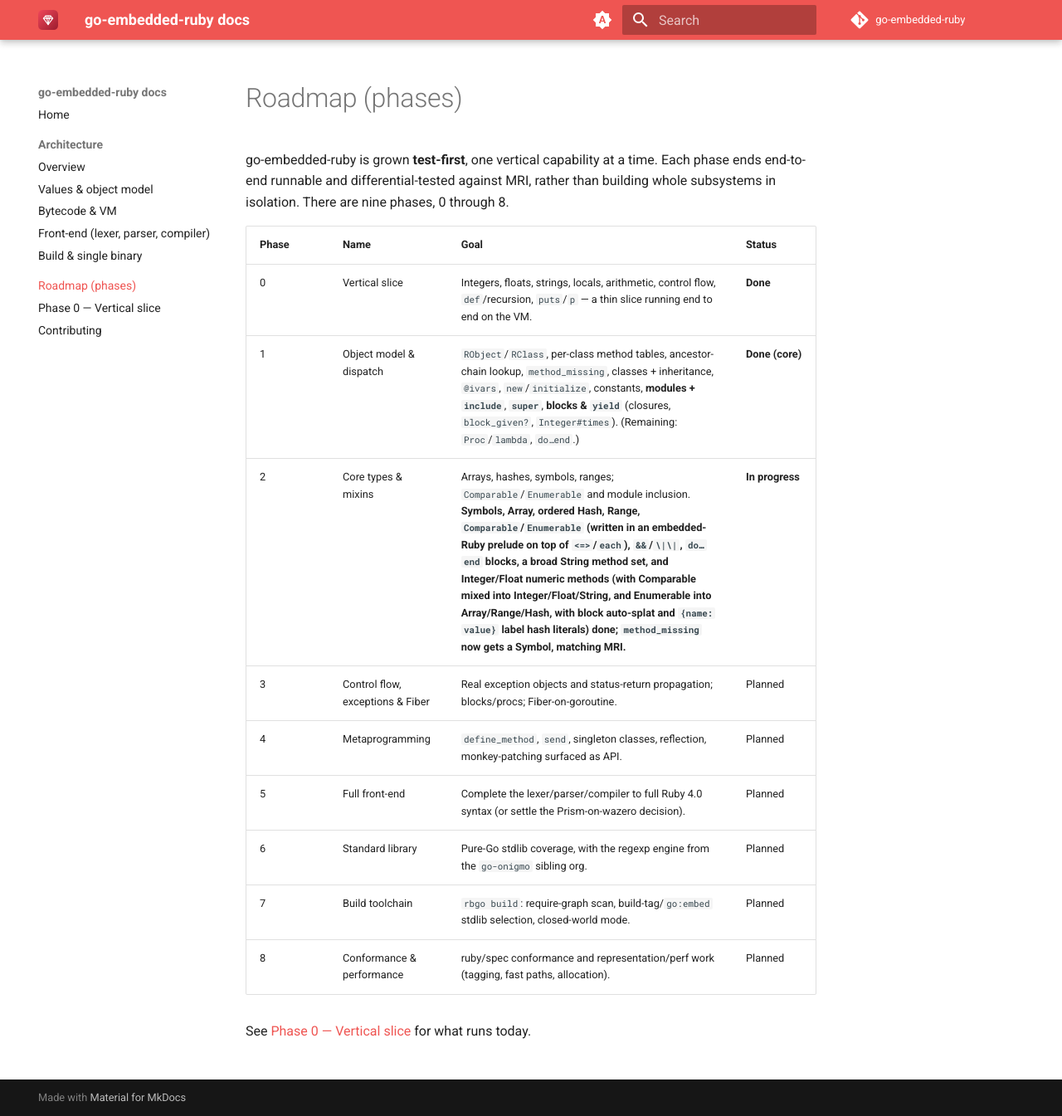
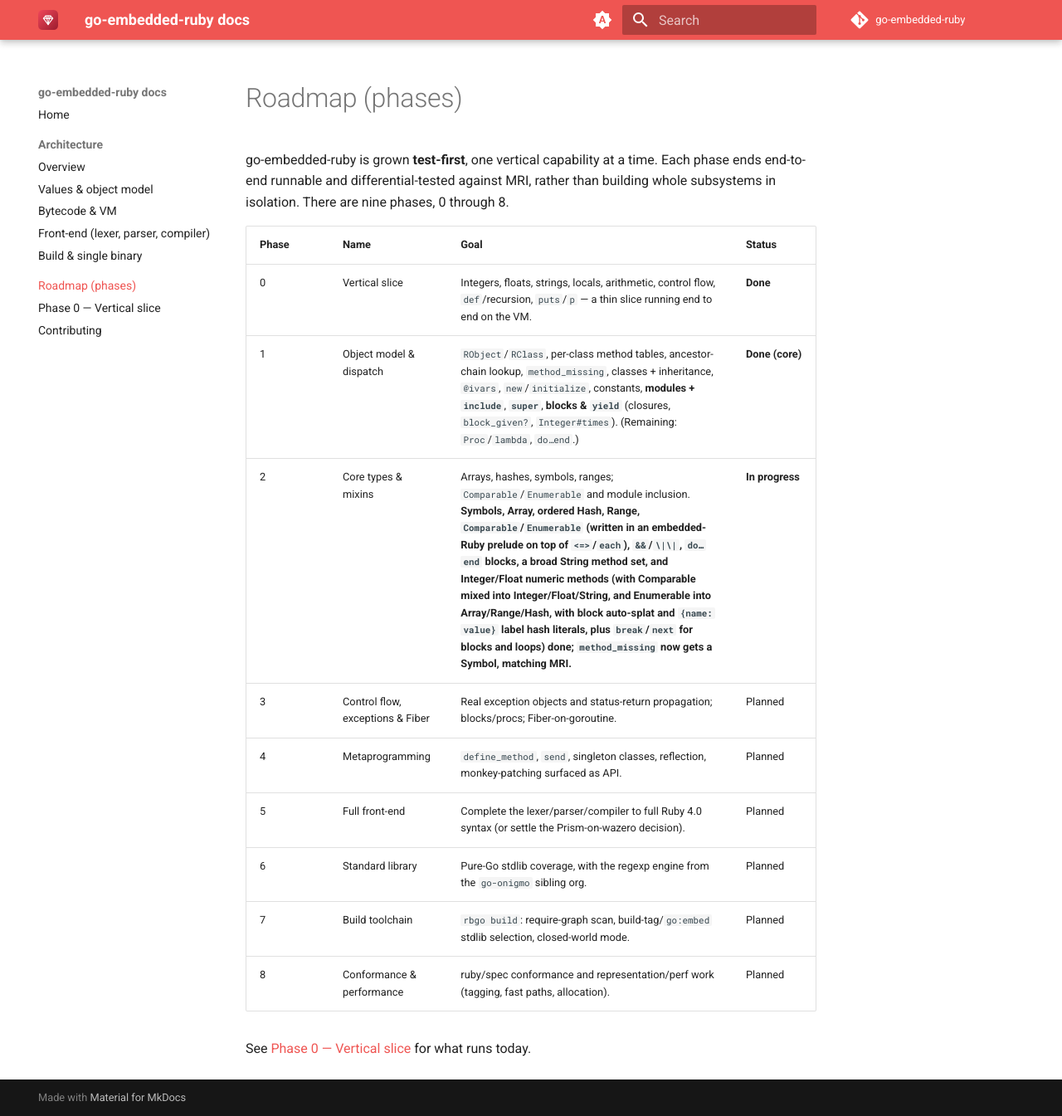
Before and after one commit to go-embedded-ruby/docs, an MkDocs documentation site: the page built from docs/roadmap.md, in a window 1280 px wide and 1345 px high. Shown: the whole window at 83% size. Built offline with MkDocs 1.6.1 and Material for MkDocs 9.7.7, drawn with Linux system fonts in a browser that asks for light colours; the version menu is left out.

Commit message:
docs(roadmap): record break/next
Co-Authored-By: Claude Opus 4.8 (1M context) <noreply@anthropic.com>

```diff
--- a/docs/roadmap.md
+++ b/docs/roadmap.md
@@ -8,7 +8,7 @@ building whole subsystems in isolation. There are nine phases, 0 through 8.
 | --- | --- | --- | --- |
 | 0 | Vertical slice | Integers, floats, strings, locals, arithmetic, control flow, `def`/recursion, `puts`/`p` — a thin slice running end to end on the VM. | **Done** |
 | 1 | Object model & dispatch | `RObject`/`RClass`, per-class method tables, ancestor-chain lookup, `method_missing`, classes + inheritance, `@ivars`, `new`/`initialize`, constants, **modules + `include`**, **`super`**, **blocks & `yield`** (closures, `block_given?`, `Integer#times`). (Remaining: `Proc`/`lambda`, `do…end`.) | **Done (core)** |
-| 2 | Core types & mixins | Arrays, hashes, symbols, ranges; `Comparable`/`Enumerable` and module inclusion. **Symbols, Array, ordered Hash, Range, `Comparable`/`Enumerable` (written in an embedded-Ruby prelude on top of `<=>`/`each`), `&&`/`\|\|`, `do…end` blocks, a broad String method set, and Integer/Float numeric methods (with Comparable mixed into Integer/Float/String, and Enumerable into Array/Range/Hash, with block auto-splat and `{name: value}` label hash literals) done; `method_missing` now gets a Symbol, matching MRI.** | **In progress** |
+| 2 | Core types & mixins | Arrays, hashes, symbols, ranges; `Comparable`/`Enumerable` and module inclusion. **Symbols, Array, ordered Hash, Range, `Comparable`/`Enumerable` (written in an embedded-Ruby prelude on top of `<=>`/`each`), `&&`/`\|\|`, `do…end` blocks, a broad String method set, and Integer/Float numeric methods (with Comparable mixed into Integer/Float/String, and Enumerable into Array/Range/Hash, with block auto-splat and `{name: value}` label hash literals, plus `break`/`next` for blocks and loops) done; `method_missing` now gets a Symbol, matching MRI.** | **In progress** |
 | 3 | Control flow, exceptions & Fiber | Real exception objects and status-return propagation; blocks/procs; Fiber-on-goroutine. | Planned |
 | 4 | Metaprogramming | `define_method`, `send`, singleton classes, reflection, monkey-patching surfaced as API. | Planned |
 | 5 | Full front-end | Complete the lexer/parser/compiler to full Ruby 4.0 syntax (or settle the Prism-on-wazero decision). | Planned |
```
